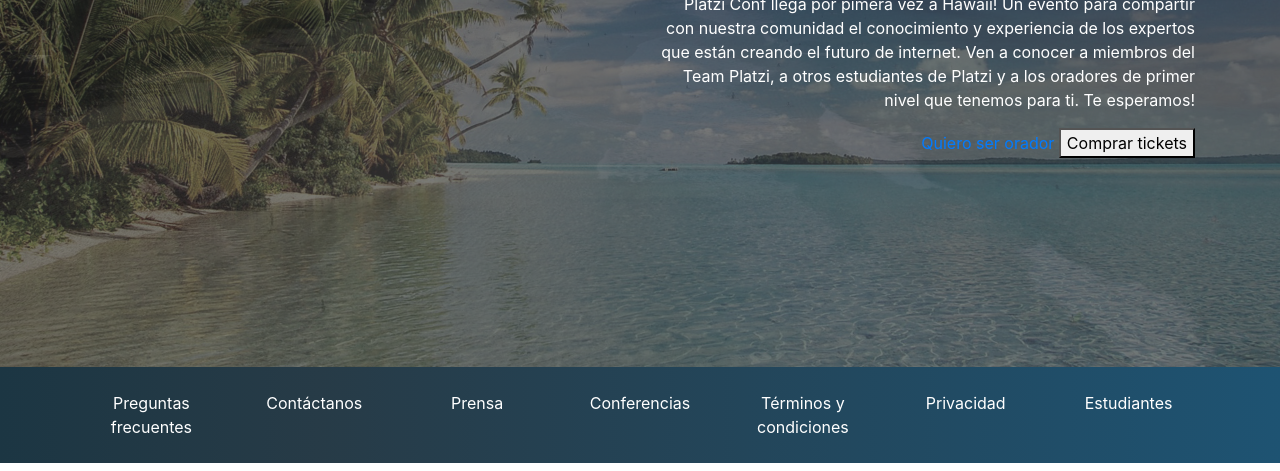
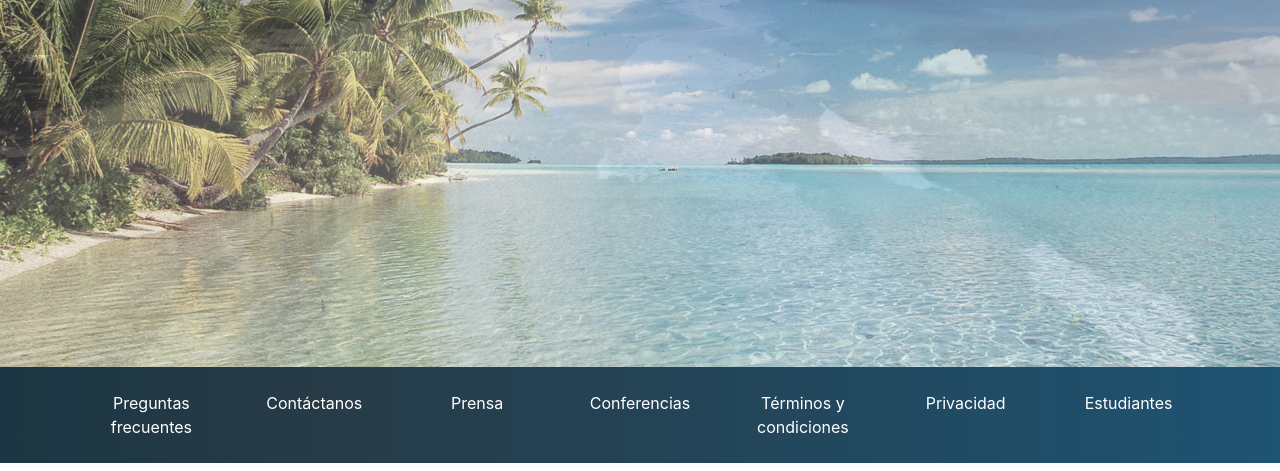
Before and after one commit to GabyFSantos/retos-platzi, a plain HTML site: page index.html in a window 1280 px wide. Shown: the part 329-800 px from the top of the page. Drawn offline with nearby package versions, Linux system fonts and the light colour scheme; files whose address does not match are found by name.

Commit message:
Add files via upload

```diff
--- a/index.css
+++ b/index.css
@@ -11,24 +11,6 @@
   object-fit: cover;
   filter: grayscale(50%);
 }
-#carousel {
-  position: relative;
-}
-
-#carousel .overlay {
-  position: absolute;
-  top: 0;
-  bottom: 0;
-  left: 0;
-  right: 0;
-  background-color: rgba(0, 0, 0, 0.5);
-  color: white;
-}
-
-#carousel .overlay .container,
-#carousel .overlay .row {
-  height: 100%;
-}
 
 #footer {
   background: linear-gradient(90deg,#1c3643,#273b47 25%,#1e5372);
--- a/index.html
+++ b/index.html
@@ -50,7 +50,7 @@
 
       <!-- Main -->
         <main id="main">
-            <div id="carousel" class="carousel slide carousel-fade" data-ride="carousel" data-pause="false">
+            <div id="carouselExampleFade" class="carousel slide carousel-fade" data-ride="carousel" data-pause="false">
             <div class="carousel-inner">
                 <div class="carousel-item active">
                 <img class="d-block w-100" src="assets/images/hawaii.jpg" alt="Hawaii 1">
@@ -61,25 +61,6 @@
                 <div class="carousel-item">
                 <img class="d-block w-100" src="assets/images/hawaii3.jpeg" alt="Hawaii 3">
                 </div>
-                <div class="overlay">
-                    <div class="container">
-                      <div class="row align-items-center">
-                        <div class="col-md-6 offset-md-6 text-center text-md-right">
-                          <h1>Platzi Conf Hawaii</h1>
-                          <p class="d-none d-md-block">
-                            Platzi Conf llega por pimera vez a Hawaii! Un evento para
-                            compartir con nuestra comunidad el conocimiento y experiencia
-                            de los expertos que están creando el futuro de internet.
-                            Ven a conocer a miembros del Team Platzi, a otros
-                            estudiantes de Platzi y a los oradores de primer nivel
-                            que tenemos para ti. Te esperamos!
-                          </p>
-                          <a href="#">Quiero ser orador</a>
-                          <button type="button">Comprar tickets</button>
-                        </div>
-                      </div>
-                    </div>
-                  </div>
             </div>
         </main>
       <!-- /Main -->
```
